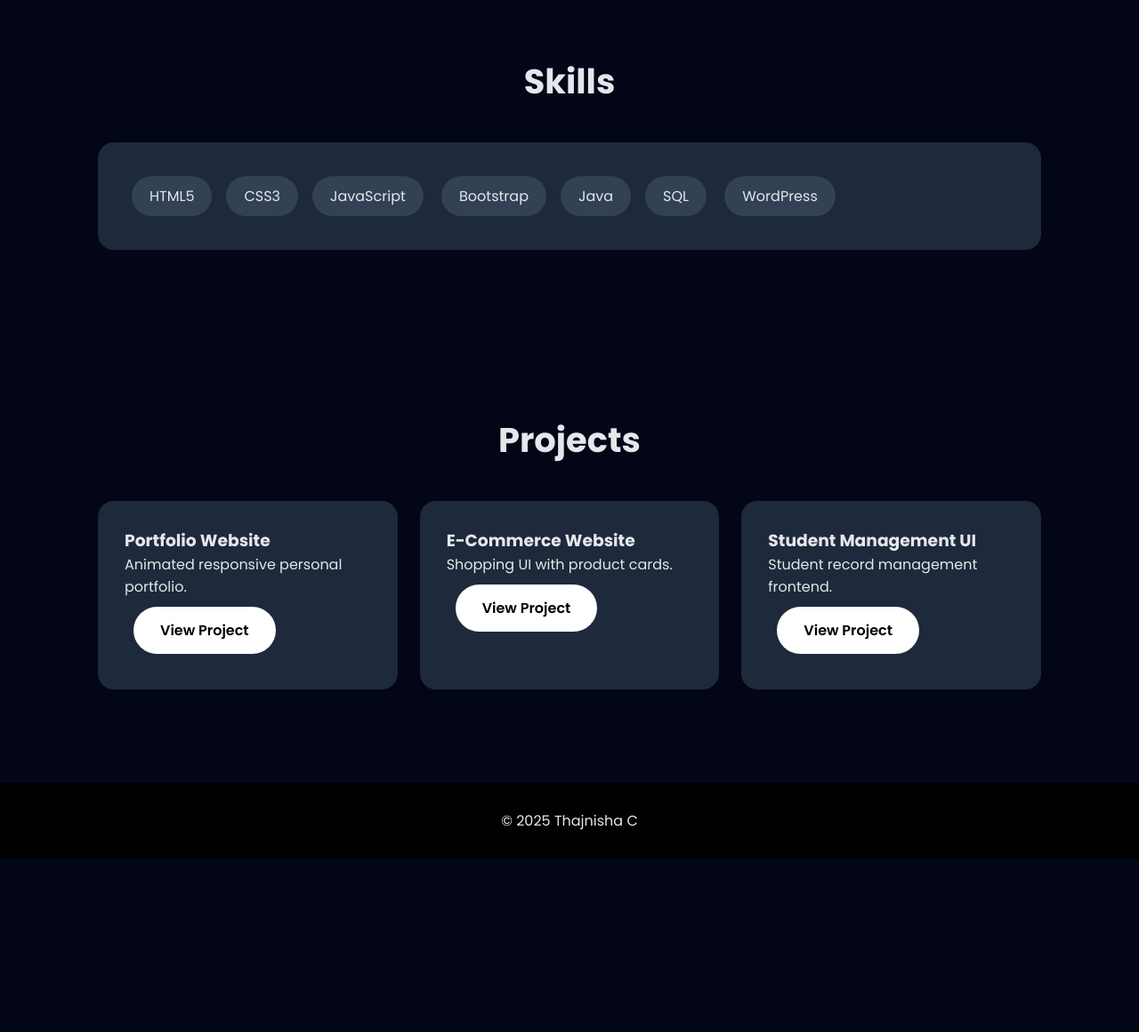
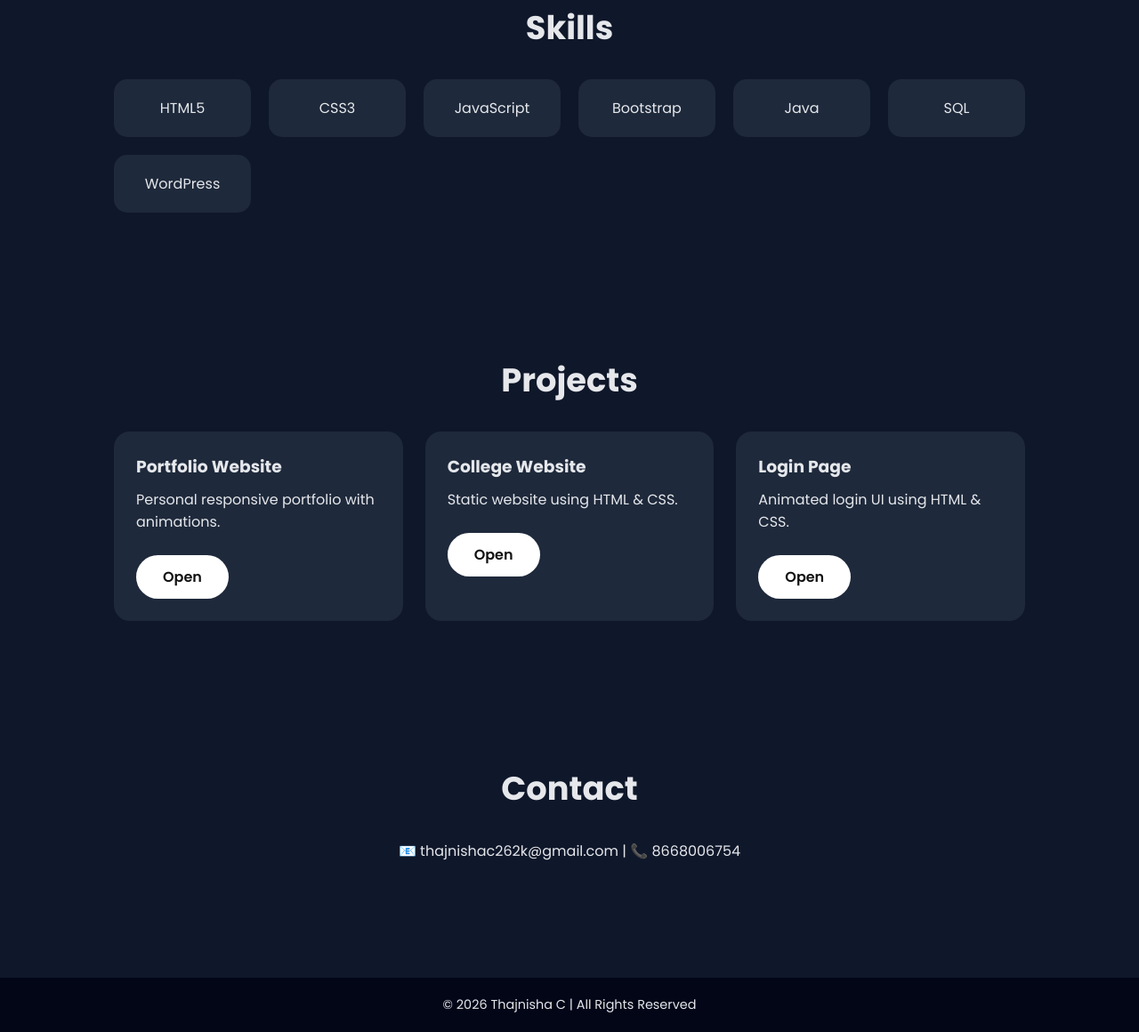
Before and after one commit to thajnishac262k-dev/Portfolio-, a plain HTML site: page index.html in a window 1280 px wide. Shown: the part 1209-2369 px from the top of the page at 89% size. Before the commit the page ends 2174 px from the top, so only its background shows below. Drawn offline with Linux system fonts and the light colour scheme.

Commit message:
index.html final portfolio 1

```diff
--- a/index.html
+++ b/index.html
@@ -1,179 +1,213 @@
 <!DOCTYPE html>
 <html lang="en">
 <head>
-<meta charset="UTF-8">
+  <meta charset="UTF-8" />
+  <meta name="viewport" content="width=device-width, initial-scale=1.0" />
   <title>Thajnisha C | Web Developer</title>
-<meta name="viewport" content="width=device-width, initial-scale=1.0">
 
+  <!-- Google Font -->
   <link href="https://fonts.googleapis.com/css2?family=Poppins:wght@300;400;600;700&display=swap" rel="stylesheet">
 
   <style>
-*{margin:0;padding:0;box-sizing:border-box;font-family:Poppins}
-html{scroll-behavior:smooth}
-body{background:#020617;color:#e5e7eb}
-
-/* HERO */
-.hero{
-  min-height:100vh;
-  display:flex;
-  align-items:center;
-  justify-content:center;
-  text-align:center;
-  background:linear-gradient(120deg,#2563eb,#9333ea);
-  animation:bg 6s infinite alternate;
-}
-@keyframes bg{
-  0%{filter:hue-rotate(0deg)}
-  100%{filter:hue-rotate(50deg)}
-}
-.hero h1{font-size:3.2rem;animation:down 1.2s}
-.hero p{margin:15px 0;font-size:1.3rem;animation:fade 2s}
-.btn{
-  display:inline-block;
-  margin:10px;
-  padding:14px 30px;
-  border-radius:30px;
-  background:#fff;
-  color:#000;
-  font-weight:600;
-  text-decoration:none;
-  transition:.4s;
-}
-.btn:hover{transform:scale(1.15);background:#e0e7ff}
-
-/* SECTIONS */
-section{padding:80px 20px;max-width:1100px;margin:auto}
-h2{text-align:center;font-size:2.4rem;margin-bottom:40px}
-
-/* CARD */
-.card{
-  background:#1e293b;
-  padding:30px;
-  border-radius:18px;
-  margin-bottom:25px;
-  animation:up 1s ease;
-}
-.cards{
-  display:grid;
-  grid-template-columns:repeat(auto-fit,minmax(260px,1fr));
-  gap:25px;
-}
-.card:hover{
-  transform:translateY(-15px) scale(1.04);
-  transition:.4s;
-  box-shadow:0 25px 50px rgba(0,0,0,.6)
+    * {
+      margin: 0;
+      padding: 0;
+      box-sizing: border-box;
+      font-family: 'Poppins', sans-serif;
     }
 
-/* SKILLS */
-.skills span{
-  display:inline-block;
-  padding:10px 20px;
-  background:#334155;
-  border-radius:30px;
-  margin:8px;
-  transition:.3s;
-}
-.skills span:hover{
-  background:#38bdf8;
-  color:#000;
-  transform:scale(1.15)
+    body {
+      background: #0f172a;
+      color: #e5e7eb;
+      scroll-behavior: smooth;
     }
 
-/* DARK TOGGLE */
-.toggle{
-  position:fixed;
-  top:20px;
-  right:20px;
-  cursor:pointer;
-  background:#fff;
-  color:#000;
-  padding:8px 15px;
-  border-radius:20px;
-  font-weight:600;
+    a { text-decoration: none; color: inherit; }
+
+    header {
+      height: 100vh;
+      display: flex;
+      align-items: center;
+      justify-content: center;
+      text-align: center;
+      background: linear-gradient(135deg, #2563eb, #9333ea);
+      animation: fadeIn 1.5s ease;
     }
 
-/* FOOTER */
-footer{text-align:center;padding:30px;background:#000}
+    header h1 {
+      font-size: 3rem;
+      font-weight: 700;
+    }
 
-@keyframes up{
-  from{opacity:0;transform:translateY(60px)}
-  to{opacity:1;transform:translateY(0)}
+    header p {
+      margin: 15px 0;
+      font-size: 1.2rem;
+      opacity: 0.9;
     }
-@keyframes down{
-  from{opacity:0;transform:translateY(-60px)}
-  to{opacity:1;transform:translateY(0)}
+
+    .btn {
+      display: inline-block;
+      margin-top: 25px;
+      padding: 12px 30px;
+      border-radius: 30px;
+      background: #fff;
+      color: #111;
+      font-weight: 600;
+      transition: 0.3s;
     }
-@keyframes fade{
-  from{opacity:0}
-  to{opacity:1}
+
+    .btn:hover {
+      transform: scale(1.08);
+      background: #facc15;
+    }
+
+    section {
+      padding: 80px 10%;
+    }
+
+    h2 {
+      font-size: 2.3rem;
+      margin-bottom: 30px;
+      text-align: center;
+    }
+
+    .about, .skills, .projects, .contact {
+      animation: slideUp 1.2s ease;
+    }
+
+    .about p {
+      max-width: 800px;
+      margin: auto;
+      text-align: center;
+      line-height: 1.8;
+    }
+
+    .skills-grid {
+      display: grid;
+      grid-template-columns: repeat(auto-fit, minmax(150px, 1fr));
+      gap: 20px;
+      margin-top: 30px;
+    }
+
+    .skill {
+      background: #1e293b;
+      padding: 20px;
+      border-radius: 15px;
+      text-align: center;
+      transition: 0.3s;
+    }
+
+    .skill:hover {
+      transform: translateY(-10px);
+      background: #2563eb;
+    }
+
+    .projects-grid {
+      display: grid;
+      grid-template-columns: repeat(auto-fit, minmax(250px, 1fr));
+      gap: 25px;
+    }
+
+    .project-card {
+      background: #1e293b;
+      padding: 25px;
+      border-radius: 18px;
+      transition: 0.4s;
+    }
+
+    .project-card:hover {
+      transform: scale(1.05);
+      background: #9333ea;
+    }
+
+    .project-card h3 {
+      margin-bottom: 10px;
+    }
+
+    footer {
+      background: #020617;
+      text-align: center;
+      padding: 20px;
+      margin-top: 50px;
+      font-size: 0.9rem;
+    }
+
+    @keyframes fadeIn {
+      from { opacity: 0; }
+      to { opacity: 1; }
+    }
+
+    @keyframes slideUp {
+      from { transform: translateY(40px); opacity: 0; }
+      to { transform: translateY(0); opacity: 1; }
     }
   </style>
 </head>
-
 <body>
 
-<div class="toggle" onclick="toggleMode()">🌙</div>
+  <!-- HERO -->
+  <header>
+    <div>
+      <h1>Thajnisha C</h1>
+      <p>Web Developer | Full Stack Aspirant</p>
+      <a href="#projects" class="btn">View My Work</a>
+    </div>
+  </header>
 
-<div class="hero">
-  <div>
-    <h1>Hi, I'm Thajnisha 👋</h1>
-    <p>Web Developer | Frontend Enthusiast</p>
-    <a href="#projects" class="btn">Projects</a>
-    <a href="resume.pdf" class="btn" download>Download Resume</a>
-  </div>
-</div>
+  <!-- ABOUT -->
+  <section class="about" id="about">
+    <h2>About Me</h2>
+    <p>
+      Passionate and motivated Full Stack Developer with hands-on knowledge in HTML, CSS, JavaScript, Bootstrap, SQL and Java.
+      I love building clean, responsive websites and continuously improving my skills.
+    </p>
+  </section>
 
-<section>
-<h2>About Me</h2>
-<div class="card">
-Passionate Web Developer skilled in HTML, CSS, JavaScript, Bootstrap and WordPress.
-I enjoy building animated, responsive and user-friendly websites.
+  <!-- SKILLS -->
+  <section class="skills">
+    <h2>Skills</h2>
+    <div class="skills-grid">
+      <div class="skill">HTML5</div>
+      <div class="skill">CSS3</div>
+      <div class="skill">JavaScript</div>
+      <div class="skill">Bootstrap</div>
+      <div class="skill">Java</div>
+      <div class="skill">SQL</div>
+      <div class="skill">WordPress</div>
     </div>
   </section>
 
-<section>
-<h2>Skills</h2>
-<div class="card skills">
-<span>HTML5</span><span>CSS3</span><span>JavaScript</span>
-<span>Bootstrap</span><span>Java</span><span>SQL</span>
-<span>WordPress</span>
+  <!-- PROJECTS -->
+  <section class="projects" id="projects">
+    <h2>Projects</h2>
+    <div class="projects-grid">
+      <div class="project-card">
+        <h3>Portfolio Website</h3>
+        <p>Personal responsive portfolio with animations.</p>
+        <a class="btn" href="project1.html">Open</a>
+      </div>
+      <div class="project-card">
+        <h3>College Website</h3>
+        <p>Static website using HTML & CSS.</p>
+        <a class="btn" href="project2.html">Open</a>
+      </div>
+      <div class="project-card">
+        <h3>Login Page</h3>
+        <p>Animated login UI using HTML & CSS.</p>
+        <a class="btn" href="project3.html">Open</a>
+      </div>
     </div>
   </section>
 
-<section id="projects">
-<h2>Projects</h2>
-<div class="cards">
-
-<div class="card">
-<h3>Portfolio Website</h3>
-<p>Animated responsive personal portfolio.</p>
-<a class="btn" href="project1.html">View Project</a>
-</div>
-
-<div class="card">
-<h3>E-Commerce Website</h3>
-<p>Shopping UI with product cards.</p>
-<a class="btn" href="project2.html">View Project</a>
-</div>
-
-<div class="card">
-<h3>Student Management UI</h3>
-<p>Student record management frontend.</p>
-<a class="btn" href="project3.html">View Project</a>
-</div>
-
-</div>
+  <!-- CONTACT -->
+  <section class="contact">
+    <h2>Contact</h2>
+    <p style="text-align:center">📧 thajnishac262k@gmail.com | 📞 8668006754</p>
   </section>
 
   <footer>
-© 2025 Thajnisha C
+    © 2026 Thajnisha C | All Rights Reserved
   </footer>
-
-<script>
-function toggleMode(){
-  document.body.classList.toggle("light");
-}
-</script>
 
 </body>
 </html>
```
Lines whose indentation alone changed are shown as unchanged.
